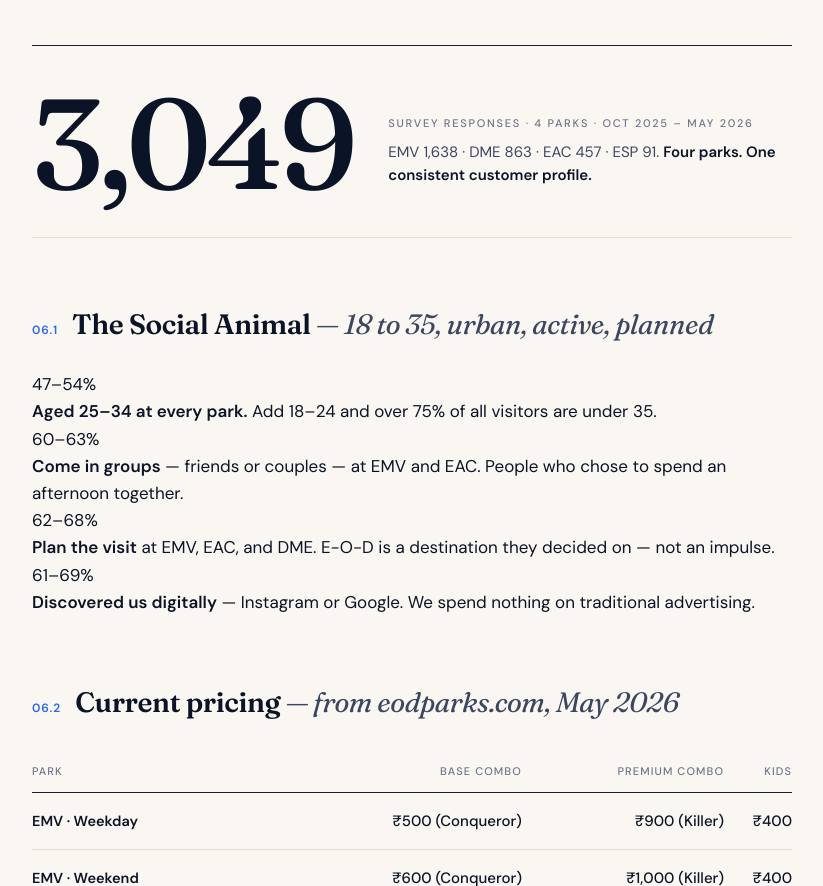
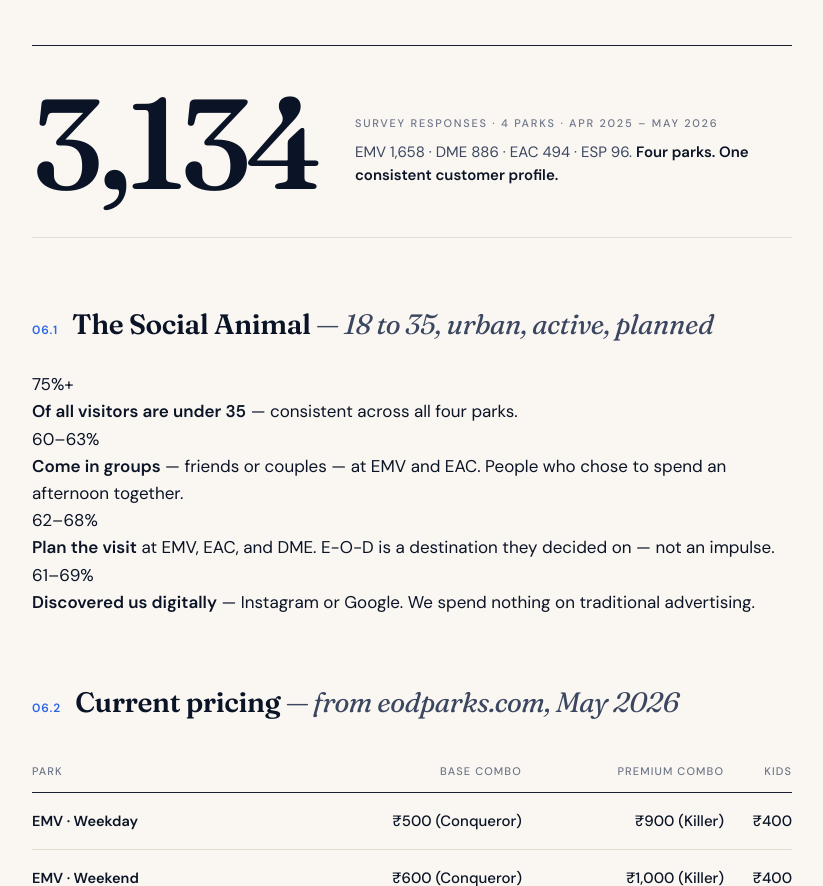
Before and after one commit to eodcfo/vappl-deck, a plain HTML site: page index.html in a window 1280 px wide. Shown: the part 10806-11692 px from the top of the page, without its empty margins (276-1099 px from the left). Drawn offline with Linux system fonts and the light colour scheme.

Commit message:
Ch06: correct survey counts, period Apr 2025-May 2026, simplify age stat

```diff
--- a/index.html
+++ b/index.html
@@ -1164,11 +1164,11 @@ body{
       </header>
 
       <section class="hero-figure">
-        <div class="hero-figure__number">3,049</div>
+        <div class="hero-figure__number">3,134</div>
         <div class="hero-figure__caption">
-          <div class="hero-figure__label">Survey responses · 4 parks · Oct 2025 – May 2026</div>
+          <div class="hero-figure__label">Survey responses · 4 parks · Apr 2025 – May 2026</div>
           <div class="hero-figure__desc">
-            EMV 1,638 · DME 863 · EAC 457 · ESP 91. <b>Four parks. One consistent customer profile.</b>
+            EMV 1,658 · DME 886 · EAC 494 · ESP 96. <b>Four parks. One consistent customer profile.</b>
           </div>
         </div>
       </section>
@@ -1180,8 +1180,8 @@ body{
 
       <div class="findings">
         <div class="finding">
-          <div class="finding__num">47–54%</div>
-          <div class="finding__label"><b>Aged 25–34 at every park.</b> Add 18–24 and over 75% of all visitors are under 35.</div>
+          <div class="finding__num">75%+</div>
+          <div class="finding__label"><b>Of all visitors are under 35</b> — consistent across all four parks.</div>
         </div>
         <div class="finding">
           <div class="finding__num">60–63%</div>
```
